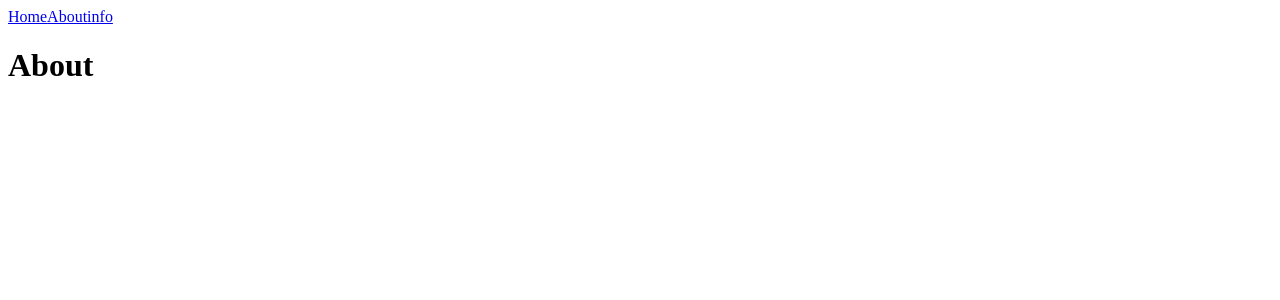
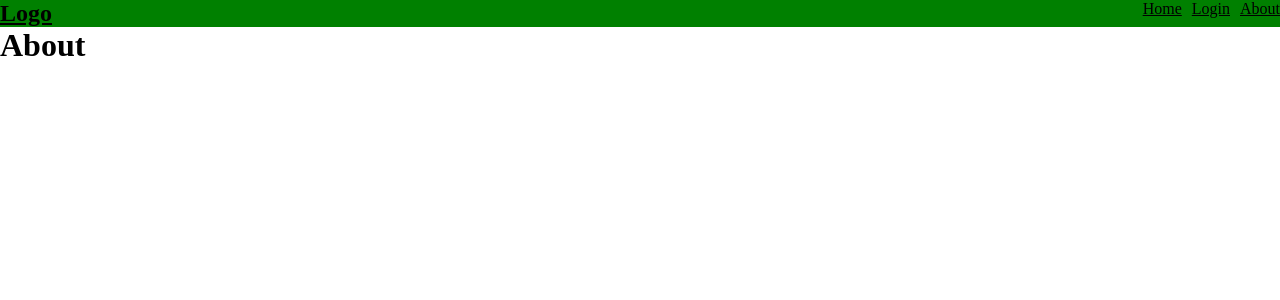
Before and after one commit to kaustubhlearner/React-practice, a React (Vite) app: page /About in a window 1280 px wide. Shown: the top 300 px of the page. Built offline with nearby package versions, Linux system fonts and the light colour scheme.

Commit message:
react-routing-link update

```diff
--- a/src/About.jsx
+++ b/src/About.jsx
@@ -2,7 +2,9 @@ import React from 'react'
 
 const About = () => {
   return (
+    <>
     <h1>About</h1>
+    </>
   )
 }
 
--- a/src/App.jsx
+++ b/src/App.jsx
@@ -1,19 +1,17 @@
-import { useState } from "react"
-import { Routes, Route, Link } from "react-router"
+
+import { Routes, Route } from "react-router"
 import Home from "./Home"
 import About from "./About"
 import Info from "./Info"
-
+import Navbar from "./Navbar"
 function App() {
   return (
     <>
-      <Link to='/'>Home</Link>
-      <Link to='/about'>About</Link>
-      <Link to='/info'>info</Link>
+    <Navbar/>
       <Routes>
         <Route path="/" element={<Home />} />
-        <Route path="/about" element={<About />} />
-        <Route path="/info" element={<Info />} />
+        <Route path="/About" element={<About />} />
+        <Route path="/Info" element={<Info />} />
       </Routes>
     </>
   )
--- /dev/null
+++ b/src/Navbar.jsx
@@ -0,0 +1,30 @@
+import React from 'react'
+import { Link } from 'react-router'
+import './header.css'
+
+const Navbar = () => {
+    return (
+        <>
+        <div className='header'>
+            <div>
+                <Link className='link' to={'/'}> <h2>Logo</h2></Link>
+            </div>
+            <div>
+                <ul className='list'>
+                    <li>
+                        <Link className='link' to='/'>Home</Link>
+                    </li>
+                    <li>
+                        <Link className='link' to='/info'>Login</Link>
+                    </li>
+                    <li>
+                        <Link className='link' to='/about'>About</Link>
+                    </li>
+                </ul>
+            </div>
+        </div>
+        </>
+    )
+}
+
+export default Navbar
--- /dev/null
+++ b/src/header.css
@@ -0,0 +1,23 @@
+*{
+    margin: 0px;
+    padding: 0px;
+    box-sizing: border-box;
+    color: black;
+}
+
+.header{
+    background-color:green;
+    display: flex;
+    justify-content: space-between;
+}
+
+.list{
+    display: flex;
+    gap: 10px;
+    text-decoration: none;
+}
+
+.list li {
+    list-style: none;
+
+}
--- a/src/main.jsx
+++ b/src/main.jsx
@@ -3,7 +3,7 @@ import { createRoot } from 'react-dom/client'
 import App from './App.jsx'
 import { BrowserRouter } from "react-router";
 createRoot(document.getElementById('root')).render(
-  <BrowserRouter>
-  <App />
-</BrowserRouter>
+ <BrowserRouter>
+    <App />
+  </BrowserRouter>
 )
```
Also changed, not shown: src/Info.jsx (line endings or trailing spaces).
